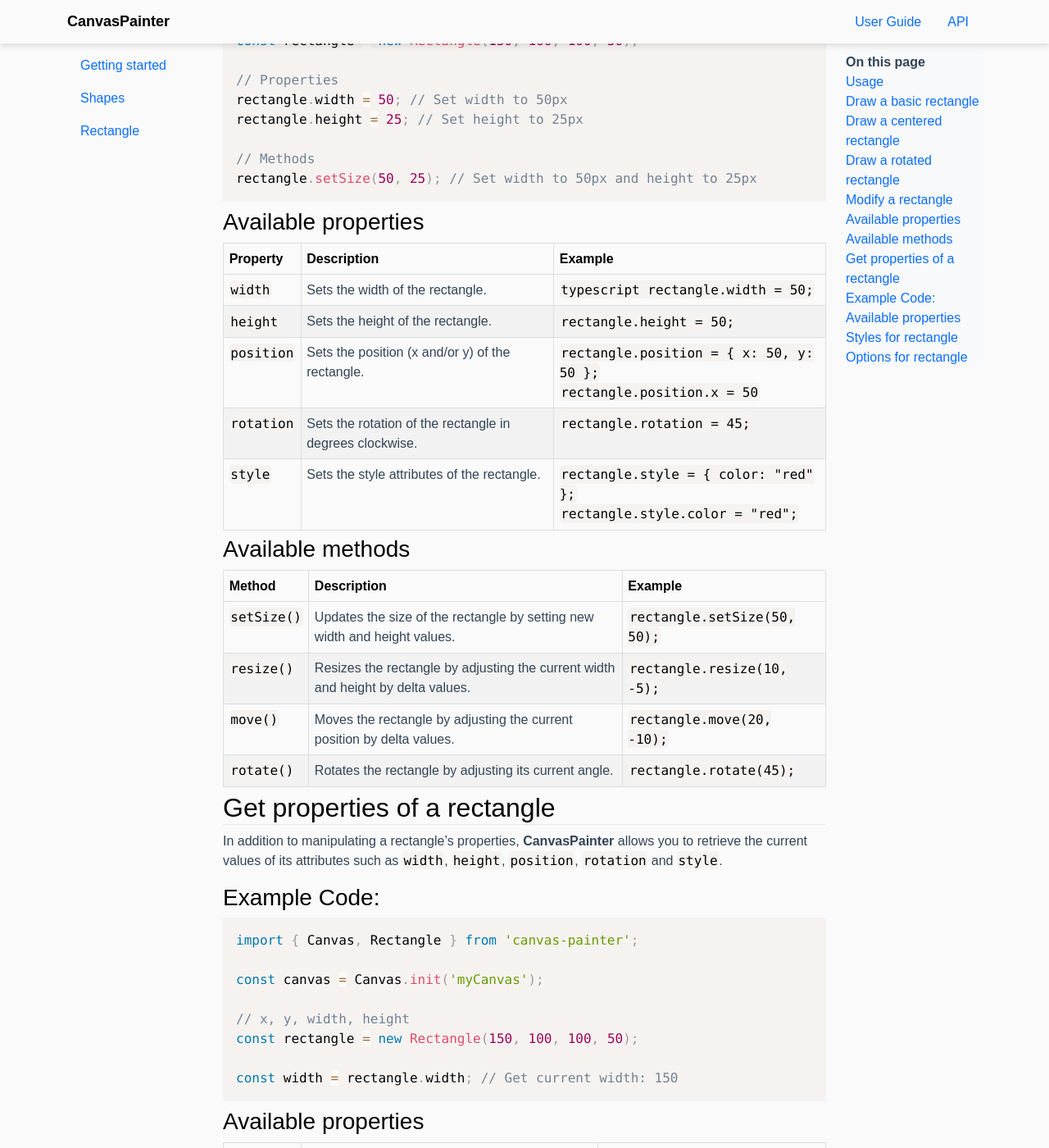
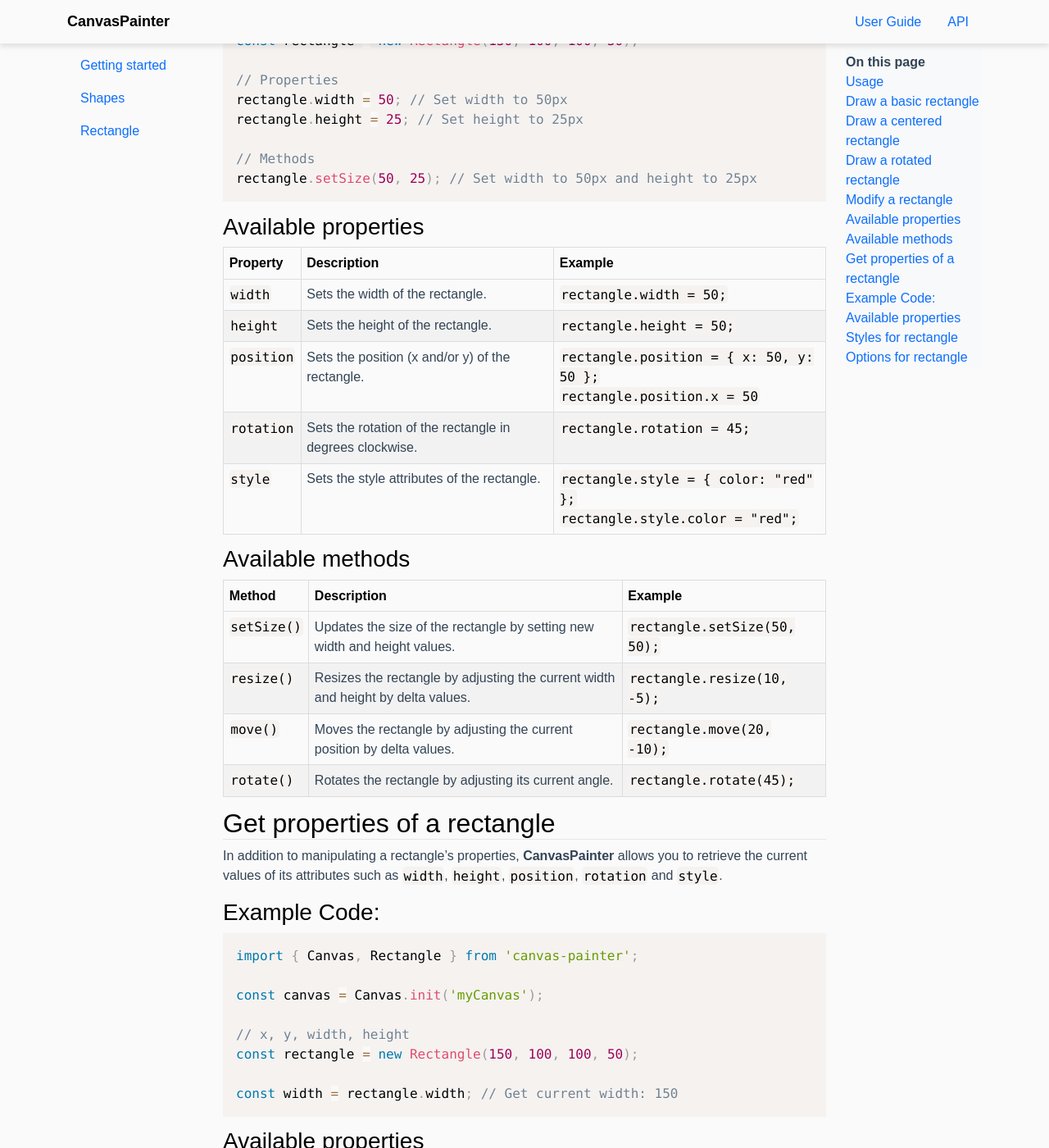
Before and after one commit to avolutions/canvas-painter, a Jekyll site: the page built from docs/rectangle.md, in a window 1280 px wide and 1400 px high, scrolled down 2986 px. Shown: the whole window at 82% size. Built offline with Jekyll 4.4.1, drawn with Linux system fonts in a browser that asks for light colours; nearby versions of some CDN libraries; our own code applies the rules of GitHub Pages for plain Markdown files; library files that are not in the unit come from our copies.

Commit message:
Update style

````diff
--- a/docs/assets/css/style.css
+++ b/docs/assets/css/style.css
@@ -69,7 +69,7 @@
 }
 
 main h2, h3 {
-  margin-top: 5pt;
+  margin-top: 10pt;
 }
 
 main h2 {
--- a/docs/rectangle.md
+++ b/docs/rectangle.md
@@ -130,7 +130,7 @@
 
 Property | Description | Example
 --- | --- | ---
-`width` | Sets the width of the rectangle. | ```typescript rectangle.width = 50;```
+`width` | Sets the width of the rectangle. | `rectangle.width = 50;`
 `height` | Sets the height of the rectangle. | `rectangle.height = 50;`
 `position` | Sets the position (x and/or y) of the rectangle. | `rectangle.position = { x: 50, y: 50 };`<br />`rectangle.position.x = 50`
 `rotation` | Sets the rotation of the rectangle in degrees clockwise. | `rectangle.rotation = 45;`
````
